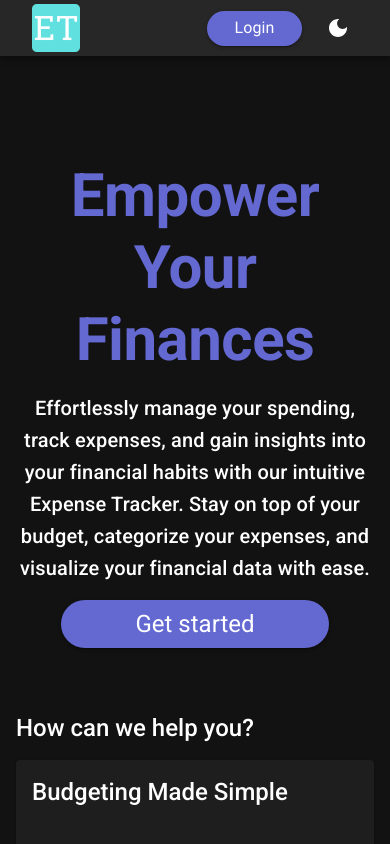
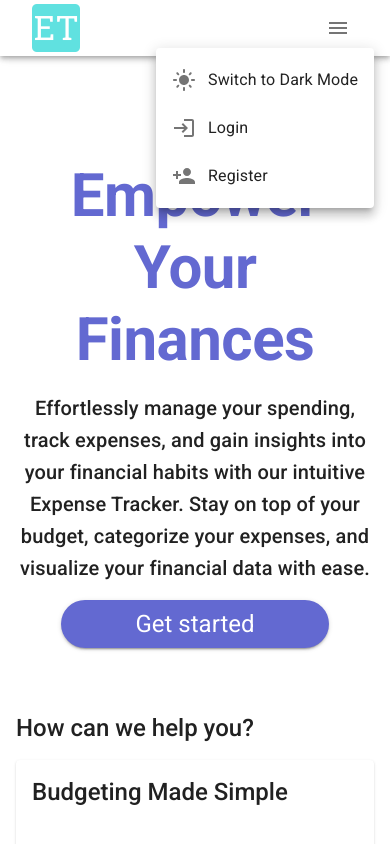
Before and after one commit to JacobArthurs/expense-tracker-frontend, a React (Vite) app: page / in a window 390 px wide. Both pictures are taken after a click on the button "Settings". Shown: the top 844 px of the page. Built offline with nearby package versions, Linux system fonts and the light colour scheme.

Commit message:
Add menu for mobile toolbar

```diff
--- a/src/components/landing/LandingToolbarComponent.jsx
+++ b/src/components/landing/LandingToolbarComponent.jsx
@@ -1,20 +1,32 @@
-import { AppBar, Box, Button, Container, IconButton, Toolbar, Tooltip, Typography } from "@mui/material";
+import { AppBar, Box, Button, Container, IconButton, ListItemIcon, Menu, MenuItem, Toolbar, Tooltip, Typography } from "@mui/material";
 import { Link } from "react-router-dom";
 import DarkModeIcon from '@mui/icons-material/DarkMode';
 import LightModeIcon from '@mui/icons-material/LightMode';
 import { useThemeManagment } from "../../hooks/useThemeManagement";
-import { useTheme } from "@emotion/react";
+import MenuIcon from '@mui/icons-material/Menu';
+import PersonAddIcon from '@mui/icons-material/PersonAdd';
+import LoginIcon from '@mui/icons-material/Login';
+import React from "react";
 
 export const LandingToolbarComponent = () => {
+    const [anchorEl, setAnchorEl] = React.useState(null);
     const { darkMode, handleToggleDarkMode } = useThemeManagment();
-    const theme = useTheme();
+
+    const handleMenuOpen = (event) => {
+        setAnchorEl(event.currentTarget);
+      };
+
+      const handleMenuClose = () => {
+        setAnchorEl(null);
+      };
+
 
     return (
-        <AppBar position="fixed" sx={{ bgcolor: darkMode ? null : theme.palette.common.white}}>
+        <AppBar position="fixed" sx={{ bgcolor: darkMode ? null : 'white'}}>
             <Toolbar>
                 <Container maxWidth="lg" sx={{ display: 'flex', alignItems: 'center', justifyContent: 'space-between' }}>
                     <img src="/src/assets/favicon-192x192.png" alt='Expense Tracker' style={{ display: 'block', width: '48px', height: '48px' }}/>
-                    <Box sx={{ display: 'flex', alignItems: 'center', gap:2}}>
+                    <Box sx={{ display: {xs: 'none', md: 'flex' }, alignItems: 'center', gap:2}}>
                         <Button
                             component={Link}
                             to="/login"
@@ -35,6 +47,35 @@ export const LandingToolbarComponent = () => {
                             </IconButton>
                         </Tooltip>
                     </Box>
+                    <Tooltip title="Settings" arrow>
+                        <IconButton onClick={handleMenuOpen} sx={{ display: {xs: 'flex', md: 'none' } }}>
+                            <MenuIcon />
+                        </IconButton>
+                    </Tooltip>
+                    <Menu
+                      anchorEl={anchorEl}
+                      open={Boolean(anchorEl)}
+                      onClose={handleMenuClose}
+                    >
+                      <MenuItem onClick={handleToggleDarkMode}>
+                        <ListItemIcon>
+                          {darkMode ? <DarkModeIcon /> : <LightModeIcon />}
+                        </ListItemIcon>
+                        {darkMode ? 'Switch to Light Mode' : 'Switch to Dark Mode'}
+                      </MenuItem>
+                      <MenuItem component={Link} to="/login">
+                        <ListItemIcon>
+                          <LoginIcon />
+                        </ListItemIcon>
+                        Login
+                      </MenuItem>
+                      <MenuItem component={Link} to="/register">
+                        <ListItemIcon>
+                          <PersonAddIcon />
+                        </ListItemIcon>
+                        Register
+                      </MenuItem>
+                    </Menu>
                 </Container>
             </Toolbar>
         </AppBar>
```
